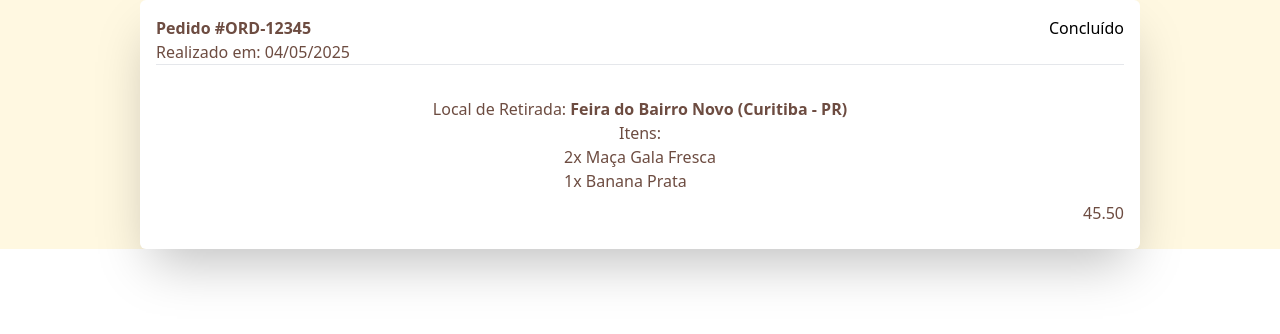
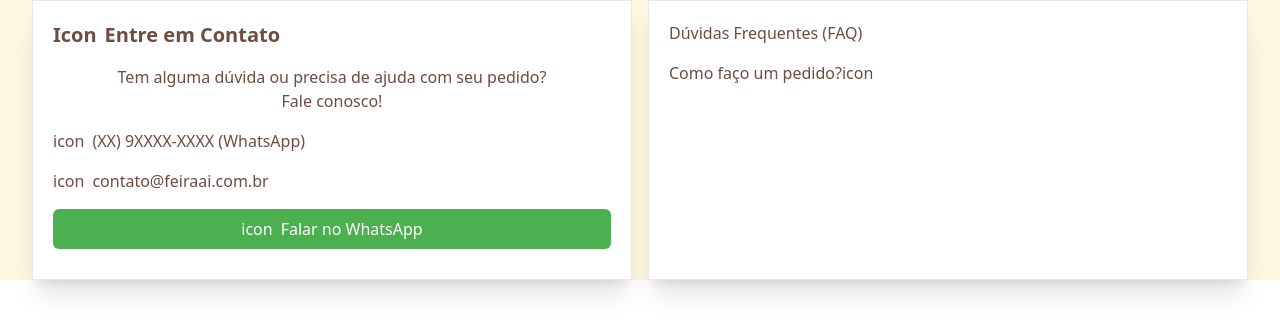
Before and after one commit to gabrieljaivona/Feira-AI, a React (Vite) app: page / in a window 1280 px wide. Shown: the top 334 px of the page. Built offline with nearby package versions, Linux system fonts and the light colour scheme.

Commit message:
Criando um vetor de perguntas e respostas

```diff
--- a/src/App.tsx
+++ b/src/App.tsx
@@ -1,12 +1,12 @@
 import './App.css'
-import ContentMyOrders from './components/ContentMyOrders'
+import BoxContact from './components/BoxContact'
 
 
 function App() {
 
   return (
     <div className='App bg-[#FFF8E1]'>
-      <ContentMyOrders/>
+      <BoxContact/>
       <main>
 
 
--- a/src/components/BoxContact.tsx
+++ b/src/components/BoxContact.tsx
@@ -1,12 +1,65 @@
+import { useState } from "react"
+
+const faqs = [
+  {
+    question: "Como faço um pedido?",
+    answer: "Navegue pela seção 'Produtos', selecione a cidade e a feira desejada. Adicione os produtos ao seu carrinho e finalize o pedido. Você receberá uma confirmação e poderá retirar seus produtos no dia e local da feira."
+  },
+  {
+    question: "Quais são as formas de pagamentos?",
+    answer: "Atualmente, o pagamento é realizado diretamente ao feirante no momento da retirada do pedido. Aceitamos dinheiro e, dependendo do feirante, cartões de débito/crédito ou PIX."
+  },
+  {
+    question: "Posso cancelar ou alterar meu pedido?",
+    answer: "Para cancelar ou alterar seu pedido, entre em contato conosco o mais rápido possível através do WhatsApp ou e-mail informados abaixo, informando o número do seu pedido."
+  },
+  {
+    question: "Como sei quando meu pedido está pronto para a retirada?",
+    answer: "Você pode acompanhar o status do seu pedido na seção 'Meus Pedidos'. Quando o status for 'Pronto para Retirada', você já pode ir até a feira selecionada para buscar seus produtos."
+  }
+]
+
+function BoxContact() {
+  const [faqOpen, setFaqOpen] = useState();
 
 
-function BoxContact() {
   return (
-    <section>
-        <h2>Contato e Ajuda</h2>
-        <div>
-            <div></div>
-            <div></div>
+    <section className="flex flex-row items-center justify-center gap-4">
+        <div className="p-2 bg-white w-150 h-70 p-5 text-[#6D4C41] flex flex-col gap-4 border-[#E5E7EB] border-1 shadow-xl">
+            <div className="flex flex-row gap-2 font-bold text-xl">
+              <span>Icon</span>
+              <h4>Entre em Contato</h4>
+            </div>
+            <div>
+              <p className="text-center pl-4 pr-4 font-light">Tem alguma dúvida ou precisa de ajuda com seu pedido?<br /> Fale conosco!</p>
+            </div>
+            <div className="flex flex-row gap-2">
+              <span>icon</span>
+              <p>(XX) 9XXXX-XXXX (WhatsApp)</p>
+            </div>
+            <div className="flex flex-row gap-2">
+              <span>icon</span>
+              <p>contato@feiraai.com.br</p>
+            </div>
+            <button className="flex flex-row gap-2 bg-[#4CAF50] p-2 w-full flex justify-center rounded-md text-white hover:bg-[#4caf4fbb] transition-colors duration-600 ">
+              <span>icon</span><p>Falar no WhatsApp</p>
+            </button>
+        </div>
+
+        <div className="p-2 bg-white w-150 h-70 p-5 text-[#6D4C41] flex flex-col gap-4 border-[#E5E7EB] border-1 shadow-xl">
+            <div>
+              <span></span>
+              <h4>Dúvidas Frequentes (FAQ)</h4>
+            </div>
+            <div>
+              <button className="flex flex-row justify-between">
+                <p>Como faço um pedido?</p>
+                <span>icon</span>
+              </button>
+
+              <div></div>
+            </div>
+
         </div>
     </section>
   )
```
